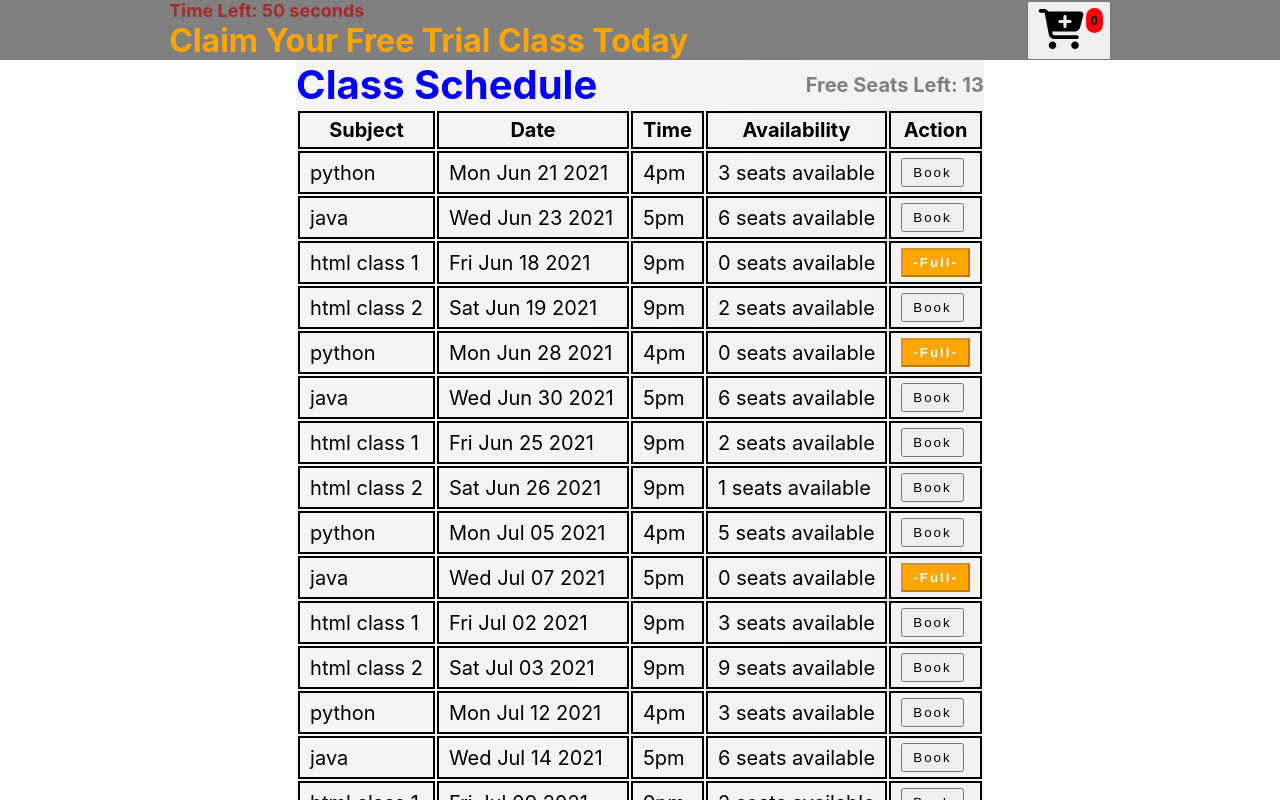
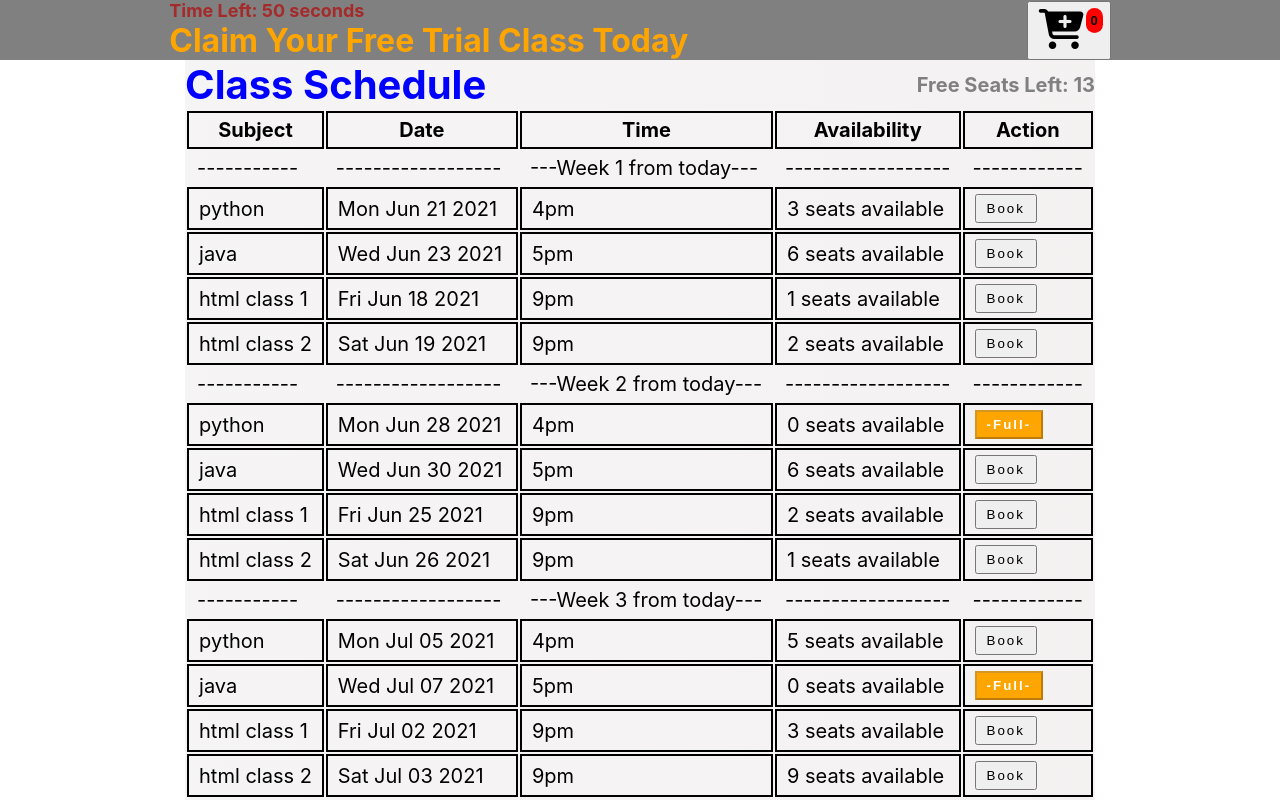
Before and after one commit to luckywassi/class-schedule, a React (Create React App) app: page / in a window 1280 px wide. Shown: the top 800 px of the page. Built offline with nearby package versions, Linux system fonts and the light colour scheme.

Commit message:
initial commit

```diff
--- a/src/App.js
+++ b/src/App.js
@@ -14,11 +14,11 @@ function App() {
 	const [showCart, setShowCart] = useState(false);
 
 	const handleClick = (e, index, sub, time) => {
-		if (cartItems.total >= 3) {
-			alert('You can only book max of 3 classes');
+		let availableSeats = available[`week${index + 1}`];
+		if (availableSeats.bookedThisWeek >= 3) {
+			alert('You can only book max of 3 classes per week');
 			return;
 		}
-		let availableSeats = available[`week${index + 1}`];
 		let seats = availableSeats[sub];
 		seats -= 1;
 		let cartItem = { subject: sub, time, date: scheduleArr[index][sub], week: `week${index + 1}`, seats };
@@ -27,6 +27,7 @@ function App() {
 			...availableSeats,
 			[sub]: seats,
 			[`booked${sub}`]: true,
+			bookedThisWeek: availableSeats.bookedThisWeek + 1,
 		};
 		setAvailable({
 			...available,
@@ -59,6 +60,13 @@ function App() {
 							</tr>
 							{scheduleArr.map((week, index) => (
 								<React.Fragment key={index}>
+									<tr className='week-row'>
+										<td>-----------</td>
+										<td>------------------</td>
+										<td>---Week {index + 1} from today---</td>
+										<td>------------------</td>
+										<td>------------</td>
+									</tr>
 									<tr>
 										<td>python</td>
 										<td>{week.python}</td>
--- a/src/Components/CartContent.js
+++ b/src/Components/CartContent.js
@@ -12,6 +12,7 @@ function CartContent(props) {
 			...availableSeats,
 			[item.subject]: seats,
 			[`booked${item.subject}`]: false,
+			bookedThisWeek: availableSeats.bookedThisWeek - 1,
 		};
 		setAvailable({
 			...available,
--- a/src/assets/data.js
+++ b/src/assets/data.js
@@ -2,12 +2,13 @@ export const data = {
 	week1: {
 		python: 3,
 		java: 6,
-		html1: 0,
+		html1: 1,
 		html2: 2,
 		bookedpython: false,
 		bookedjava: false,
 		bookedhtml1: false,
 		bookedhtml2: false,
+		bookedThisWeek: 0,
 	},
 
 	week2: {
@@ -19,6 +20,7 @@ export const data = {
 		bookedjava: false,
 		bookedhtml1: false,
 		bookedhtml2: false,
+		bookedThisWeek: 0,
 	},
 
 	week3: {
@@ -30,6 +32,7 @@ export const data = {
 		bookedjava: false,
 		bookedhtml1: false,
 		bookedhtml2: false,
+		bookedThisWeek: 0,
 	},
 
 	week4: {
@@ -41,6 +44,7 @@ export const data = {
 		bookedjava: false,
 		bookedhtml1: false,
 		bookedhtml2: false,
+		bookedThisWeek: 0,
 	},
 	week5: {
 		python: 3,
@@ -51,6 +55,7 @@ export const data = {
 		bookedjava: false,
 		bookedhtml1: false,
 		bookedhtml2: false,
+		bookedThisWeek: 0,
 	},
 	week6: {
 		python: 3,
@@ -61,6 +66,7 @@ export const data = {
 		bookedjava: false,
 		bookedhtml1: false,
 		bookedhtml2: false,
+		bookedThisWeek: 0,
 	},
 	week7: {
 		python: 0,
@@ -71,6 +77,7 @@ export const data = {
 		bookedjava: false,
 		bookedhtml1: false,
 		bookedhtml2: false,
+		bookedThisWeek: 0,
 	},
 	week8: {
 		python: 5,
@@ -81,5 +88,6 @@ export const data = {
 		bookedjava: false,
 		bookedhtml1: false,
 		bookedhtml2: false,
+		bookedThisWeek: 0,
 	},
 };
--- a/src/index.css
+++ b/src/index.css
@@ -84,3 +84,6 @@ button {
 	color: white;
 	letter-spacing: 2px;
 }
+.week-row td {
+	border: none;
+}
```
